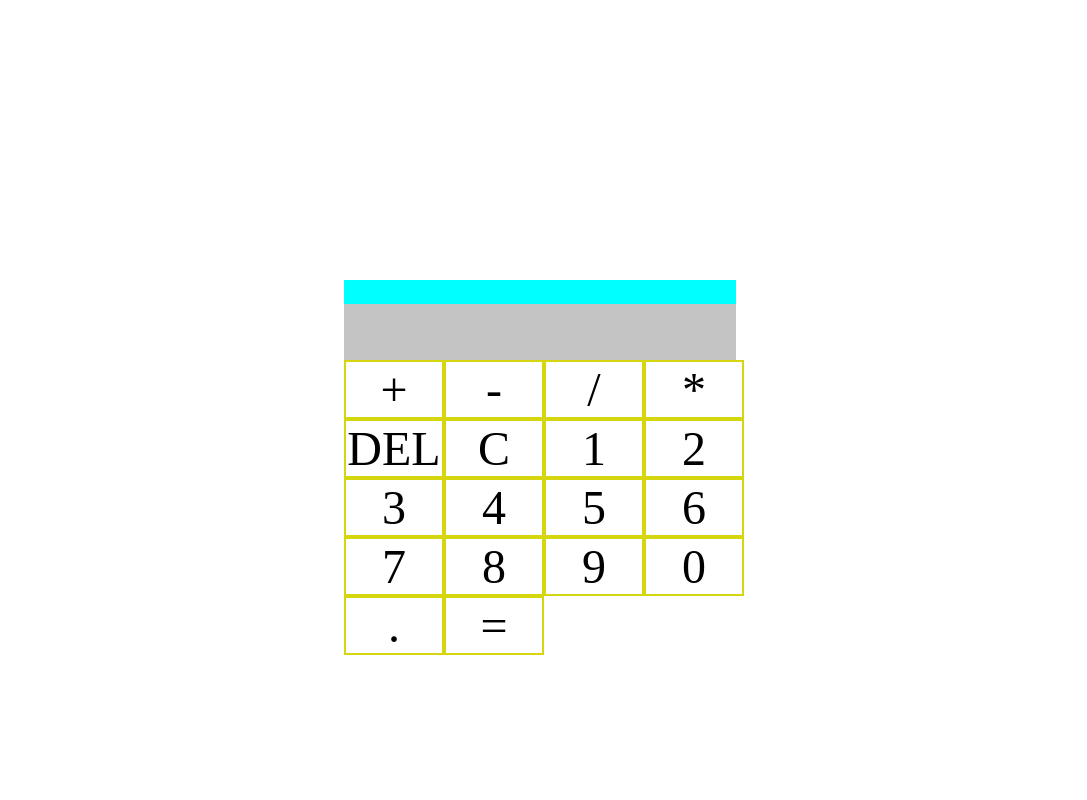
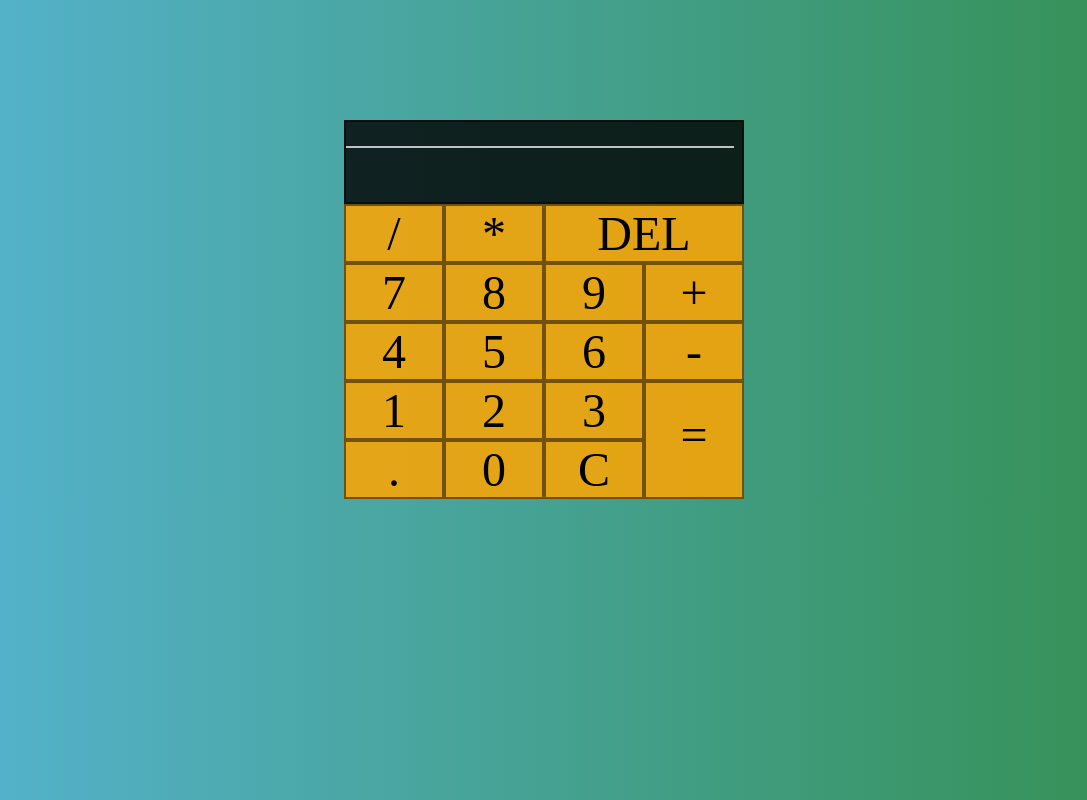
Before and after one commit to Diwashnembang/calculator, a plain HTML site: page index.html in a window 1280 px wide. Shown: the whole page, without its empty margins (96-1183 px from the left). Drawn offline with Linux system fonts and the light colour scheme.

Commit message:
complete project done

```diff
--- a/index.html
+++ b/index.html
@@ -1,46 +1,44 @@
 <!DOCTYPE html>
 <html lang="en">
+
 <head>
-    <meta charset="UTF-8">
-    <meta http-equiv="X-UA-Compatible" content="IE=edge">
-    <meta name="viewport" content="width=device-width, initial-scale=1.0">
+    <meta charset="UTF-8" />
+    <meta http-equiv="X-UA-Compatible" content="IE=edge" />
+    <meta name="viewport" content="width=device-width, initial-scale=1.0" />
     <title>Calcualtor</title>
-    <link rel="stylesheet" href="style.css">
+    <link rel="stylesheet" href="style.css" />
 </head>
+
 <body>
     <main>
-
-
         <section id="display">
             <div class="previousDisplay"></div>
             <div class="currentDisplay" class="button"></div>
-
         </section>
 
         <section id="body">
-            <div data-operation="+" class="button">+</div>
-            <div data-operation="-" class="button">-</div>
             <div data-operation="/" class="button">/</div>
             <div data-operation="*" class="button">*</div>
             <div data-delet="del" class="button">DEL</div>
-            <div data-clear="C" class="button">C</div>
+            <div data-number="7" class="button">7</div>
+            <div data-number="8" class="button">8</div>
+            <div data-number="9" class="button">9</div>
+            <div data-operation="+" class="button">+</div>
+            <div data-number="4" class="button">4</div>
+            <div data-number="5" class="button">5</div>
+            <div data-number="6" class="button">6</div>
+            <div data-operation="-" class="button">-</div>
             <div data-number="1" class="button">1</div>
             <div data-number="2" class="button">2</div>
             <div data-number="3" class="button">3</div>
-            <div data-number="4" class="button">4</div>
-            <div data-number="5" class="button">5</div>
-            <div data-number="6" class="button">6</div>
-            <div data-number="7" class="button">7</div>
-            <div data-number="8" class="button">8</div>
-            <div data-number="9" class="button">9</div>
-            <div data-number="0 "class="button">0</div>
+            <div data-equall="=" class="button">=</div>
             <div data-number="." class="button">.</div>
-            <div data-equall="=" class="button">=</div>
-
+            <div data-number="0" class="button">0</div>
+            <div data-clear="C" class="button">C</div>
         </section>
-
     </main>
 
     <script src="script.js"></script>
 </body>
+
 </html>
--- a/script.js
+++ b/script.js
@@ -9,12 +9,9 @@ function clear(){
 
 
 function delet(){
-    console.log(currentNumber);
     let newString=Array.from(currentNumber);
     newString.splice(newString.length-1,1);
     currentNumber=newString.join("");
-    console.log(newString);
-    console.log(currentNumber)
 
 }
 
@@ -60,9 +57,10 @@ function compute(){
                             return;
                         }
 
+                        console.log(typeof(currentNumber))
                         whatTodo=undefined;
                         previousNumber=" ";
-
+                        console.log("the",currentNumber)
 
     }
 
--- a/style.css
+++ b/style.css
@@ -1,7 +1,8 @@
 /* variable */
-:root{
-    --white:#ffffff;
-    --blue:#c4c4c4;
+:root {
+  --white: #c1c1c1;
+  --border:rgba(0, 0, 0, .5);
+  --buttonColor:rgba(255,165,0,0.85);
 }
 
 /* reset */
@@ -12,51 +13,87 @@
   font-size: 8px;
 }
 
-
 /* mobile designe */
-main{
-    margin:35vh auto 0 auto;
-    text-align: center;
-    font-size: 2rem;
-    width:50vh;
-}
-
-#body{
-    display: grid;
-    grid-template-columns: repeat(4,1fr);
+main {
+  margin: 15vh auto 0 auto;
+  text-align: center;
+  font-size: 2rem;
+  width: 50vh;
 
 }
 
-.button{
+body{
+    background: #348F50;  /* fallback for old browsers */
+    background: -webkit-linear-gradient(to right, #56B4D3, #348F50);  /* Chrome 10-25, Safari 5.1-6 */
+    background: linear-gradient(to right, #56B4D3, #348F50); /* W3C, IE 10+/ Edge, Firefox 16+, Chrome 26+, Opera 12+, Safari 7+ */
+
+
+}
+
+#body {
+    display: grid;
+    grid-template-columns: repeat(4, 1fr);
+    grid-template-rows: minmax(500px,auto),repeat(5,100px);
+    align-items: center;
+
+}
+
+.button {
+  font-size: 6rem;
+  text-align: center;
+  border:var(--border) 2px solid;
+  background-color: var(--buttonColor);
+}
+
+#display {
     font-size: 6rem;
-    text-align: center;
-    border: rgb(214, 214, 14) 2px solid;
+    text-align: end;
+    padding-right: 1rem;
+    background-color:rgba(0, 0, 0, .8);
+    border: solid 2px var(--border);
+    color: white;
+
+
+
+}
+
+#display .previousDisplay {
+  font-size: 2rem;
+}
+
+#display .currentDisplay {
+  font-size: 6rem;
+}
+
+.currentDisplay {
+  min-height: 7rem;
+  max-height: auto;
+  width: 100%;
+  border-top: solid 2px var(--white);
+  padding-right: 1rem;
+word-wrap: break-word;
+word-break: break-all;
+
+}
+
+.previousDisplay {
+  height: 3rem;
+  padding-right: 1rem;
+}
+
+[data-equall="="] {
+  grid-column: 4/5;
+  grid-row: 4/6;
+  height: 100%;
+  padding-top: 3rem;
+}
+
+[data-delet="del"] {
+  grid-column: 3/5;
 }
 
 
-#display {
-    display: flex;
-    flex-direction: column;
-    font-size: 6rem;
-    text-align: end;
-    padding-right: 1rem;
+.button:hover{
+    border: black 2px solid;
+    background-color: white;
 }
-
-#display .previousDisplay {
-    font-size:2rem;
-    background-color: aqua;
-}
-
-#display .currentDisplay{
-    font-size: 6rem;
-}
-
-.currentDisplay{
-    height: 7rem;
-    background-color: #c4c4c4;
-    width:100%
-}
-
-.previousDisplay{
-    height:3rem
-}
```
Lines whose indentation alone changed are shown as unchanged.
